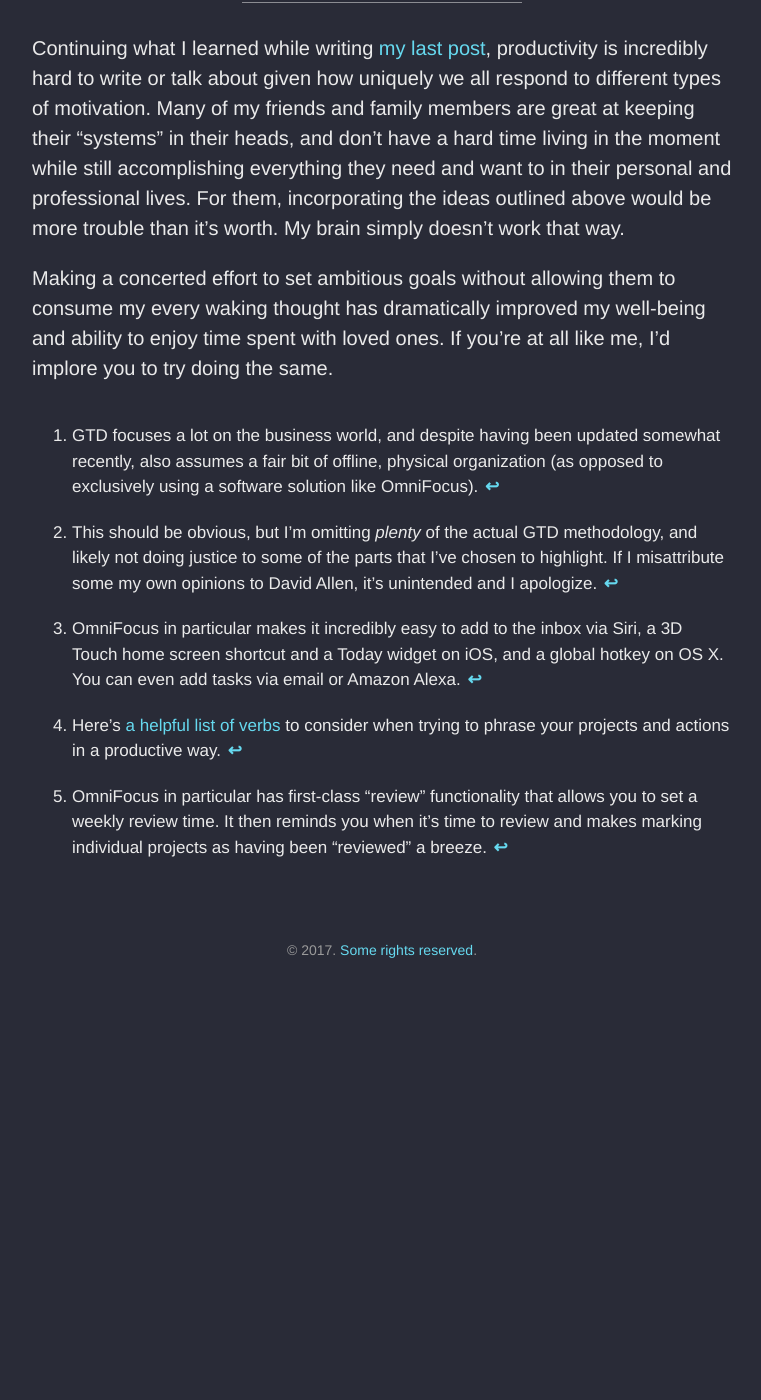
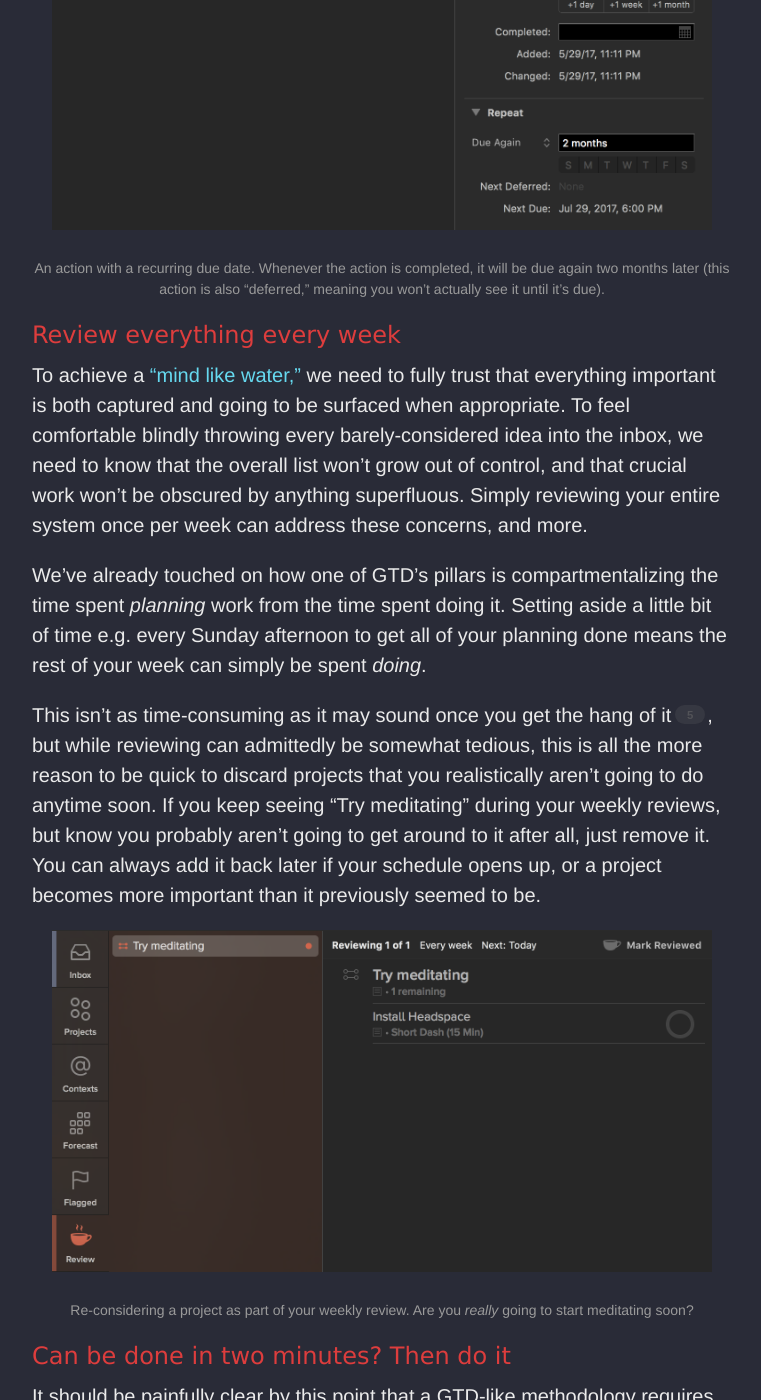
Before and after one commit to irace/irace.github.com, a Jekyll site: the page built from _posts/2017-05-28-gtd.md, in a window 1280 px wide and 1400 px high, scrolled down 5408 px. Shown: the whole window, without its empty margins (258-1019 px from the left). Built offline with Jekyll 4.4.1, drawn with Linux system fonts in a browser that asks for light colours; before the commit the page ends 6409 px from its top, so only the background shows below that; some of the changed text lies outside the part shown.

Commit message:
Add images

```diff
--- a/_posts/2017-05-28-gtd.md
+++ b/_posts/2017-05-28-gtd.md
@@ -24,6 +24,11 @@ One of the biggest limitations of the simpler to-do lists I’ve used in the pas
 
 Inbox entries won’t actually be worked on until you’ve had more time to think about them, augment them with any necessary additional information, and break them down into granular sets of actionable steps (which you should do every couple of days; I try to keep my inbox from growing larger than ten items or so). But merely getting a thought out of your head is intentionally a very different process than fully “entering it into the system,” and to great effect.
 
+<figure>
+  <img src="/images/gtd/inbox.png" alt="Untriaged tasks in an inbox.">
+  <figcaption>Untriaged tasks in an inbox. Capture anything you need to remember, and don’t worry about making it a proper “project” until later.</figcaption>
+</figure>
+
 ## Projects you can actually finish
 
 Describing projects in a way that makes them “actionable” is a small change that can have a big impact, regardless of what methodology you choose to employ[^4]. “Exercise more” is a noble goal but not a particularly actionable one. In practice, when would you be able to mark such a project as “completed”?
@@ -38,6 +43,11 @@ Even better, if you can’t proceed with the second task (“Buy a scale”) unt
 
 Does breaking projects into actions sound like it’d be time consuming? It can be, but this is work that you’re going to be doing one way or the other: either explicitly, when you enter tasks into the system, or implicitly, when actually trying to work on them. By front-loading the act of outlining these individual steps, you’re only putting the effort in once, and doing so at a time when you’re actually in the right mindset to strategize. This way when you have thirty minutes between meetings and are looking to see what can be accomplished, the only work left is the work itself.
 
+<figure>
+  <img src="/images/gtd/project.png" alt="A sequential project with two actions.">
+  <figcaption>A “sequential” project with two actions. Sequential projects can be set to only show tasks that can actually be worked on right now.</figcaption>
+</figure>
+
 ## Working contextually
 
 You can’t necessarily perform any task at any time. Tickets for a concert don’t go on sale until Tuesday. Picking up your prescription can only be done while in a certain neighborhood. You might have the right time/energy combination to power through some mindless busy-work but *not* write a letter of recommendation for a friend.
@@ -45,6 +55,11 @@ You can’t necessarily perform any task at any time. Tickets for a concert don
 GTD refers to such constraints as the “context” that a given task can be performed in, but doesn’t prescribe much about what your contexts should actually be. They can be a place, a person who you need to talk to, a [combination of time available and current energy level](http://simplicitybliss.com/blog/a-fresh-take-on-contexts), and so on and so forth. You can make a **Calls** context if you like getting all of your phone calls out of the way while walking to and from the grocery store, or a **Waiting** context to easily group tasks that you’re waiting on someone else in order to proceed with, and as such don’t need to consider when proactively looking for something to do.
 
 However you define your own contexts, being able to say “I’m in this context, what can I do?” gives you all of the signal without any of the noise.
+
+<figure>
+  <img src="/images/gtd/context.png" alt="Actions filtered by the “Office” context">
+  <figcaption>If you’re at the office, don’t distract yourself with actions that can only be taken at home. Filter your work for whatever context you currently happen to be in.</figcaption>
+</figure>
 
 ## Just because it was due doesn’t mean it was done
 
@@ -54,13 +69,23 @@ When using software that allows you to assign dates to tasks, it might be tempti
 
 Modern task lists like OmniFocus even allow you to get a bit more sophisticated when it comes to *recurring* tasks. If you’re supposed to perform a household chore every three weeks, but end up slacking off and waiting five weeks before actually doing it, it probably shouldn’t be “due” again one week later. Instead, it should probably be due three weeks from whenever you actually did it the last time. Hard to do with a calendar, but easy to do with software meant expressly to handle such complexities.
 
+<figure>
+  <img src="/images/gtd/due.png" alt="An action with a recurring due date">
+  <figcaption>An action with a recurring due date. Whenever the action is completed, it will be due again two months later (this action is also “deferred,” meaning you won’t actually see it until it’s due).</figcaption>
+</figure>
+
 ## Review everything every week
 
 To achieve a [“mind like water,”](http://gettingthingsdone.com/newsletters/archive/0909.html) we need to fully trust that everything important is both captured and going to be surfaced when appropriate. To feel comfortable blindly throwing every barely-considered idea into the inbox, we need to know that the overall list won’t grow out of control, and that crucial work won’t be obscured by anything superfluous. Simply reviewing your entire system once per week can address these concerns, and more.
 
 We’ve already touched on how one of GTD’s pillars is compartmentalizing the time spent *planning* work from the time spent doing it. Setting aside a little bit of time e.g. every Sunday afternoon to get all of your planning done means the rest of your week can simply be spent *doing*.
 
-This isn’t as time-consuming as it may sound once you get the hang of it[^5], but while reviewing can admittedly be somewhat tedious, this is all the more reason to be quick to discard projects that you realistically aren’t going to do anytime soon. If you keep seeing “Start meditating” during your weekly reviews, but know you probably aren’t going to get around to it after all, just remove it. You can always add it back later if your schedule opens up, or a project becomes more important than it previously seemed to be.
+This isn’t as time-consuming as it may sound once you get the hang of it[^5], but while reviewing can admittedly be somewhat tedious, this is all the more reason to be quick to discard projects that you realistically aren’t going to do anytime soon. If you keep seeing “Try meditating” during your weekly reviews, but know you probably aren’t going to get around to it after all, just remove it. You can always add it back later if your schedule opens up, or a project becomes more important than it previously seemed to be.
+
+<figure>
+  <img src="/images/gtd/review.png" alt="Re-considering a project as part of your weekly review.">
+  <figcaption>Re-considering a project as part of your weekly review. Are you <em>really</em> going to start meditating soon?</figcaption>
+</figure>
 
 ## Can be done in two minutes? Then do it
 
```
Also changed, not shown: images/gtd/context.png (added), images/gtd/due.png (added), images/gtd/inbox.png (added), images/gtd/project.png (added), images/gtd/review.png (added).
